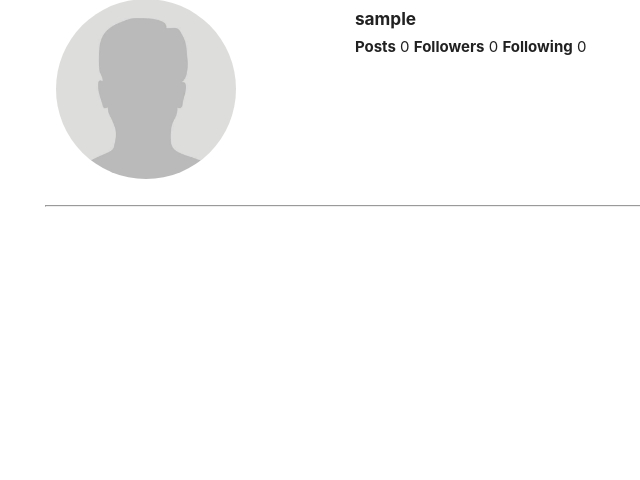
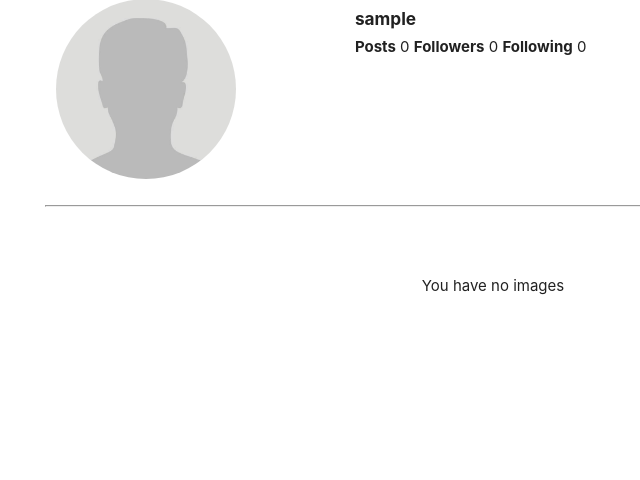
Before and after one commit to HannesKimara/InstaClone, a Django app: page /myprofile/ in a window 1280 px wide. Shown: the part 69-549 px from the top of the page, without its empty margins (147-787 px from the left). Run offline with Django 3.2, Linux system fonts and the light colour scheme; the visitor is signed in with stand-in values (Sample User, id 1); data comes from the database, SQL or seed files in the repository; data that the repository does not hold is empty.

Commit message:
Implement find user images method

```diff
--- a/instagram/models.py
+++ b/instagram/models.py
@@ -77,6 +77,11 @@ class Image(models.Model):
         self.caption = new_caption
         self.save()
 
+    @classmethod
+    def get_user_images(cls, search_user):
+        all_images = cls.objects.filter(user = search_user).all()
+        return all_images
+
 class Comment(models.Model, ModelMethods):
     comment = models.TextField()
     user = models.ForeignKey(User, on_delete = models.CASCADE)
--- a/instagram/templates/profile.html
+++ b/instagram/templates/profile.html
@@ -23,5 +23,15 @@
         </div>
     </div>
     <hr>
+    <div class="container">
+        <div class="row">
+            {% if images %}
+                <p class="center">We found images</p>
+            {% else %}
+                <br><br>
+                <p class="center">You have no images</p>
+            {% endif%}
+        </div>
+    </div>
 </div>
 {%endblock%}
--- a/instagram/views.py
+++ b/instagram/views.py
@@ -1,7 +1,7 @@
 from django.shortcuts import render
 from django.contrib.auth.decorators import login_required
 from django.contrib.auth.models import User as AbstractUser
-from .models import Profile, User
+from .models import Profile, User, Image
 
 @login_required(login_url='/accounts/login/')
 def index(request):
@@ -24,5 +24,7 @@ def myprofile(request):
         except Exception:
             pass
 
+    all_images = Image.get_user_images(new_user)
+
     print(dir(current_user))
-    return render(request, 'profile.html', {'in_user': new_user, 'user': current_user})
+    return render(request, 'profile.html', {'in_user': new_user, 'user': current_user, 'images': all_images})
```
